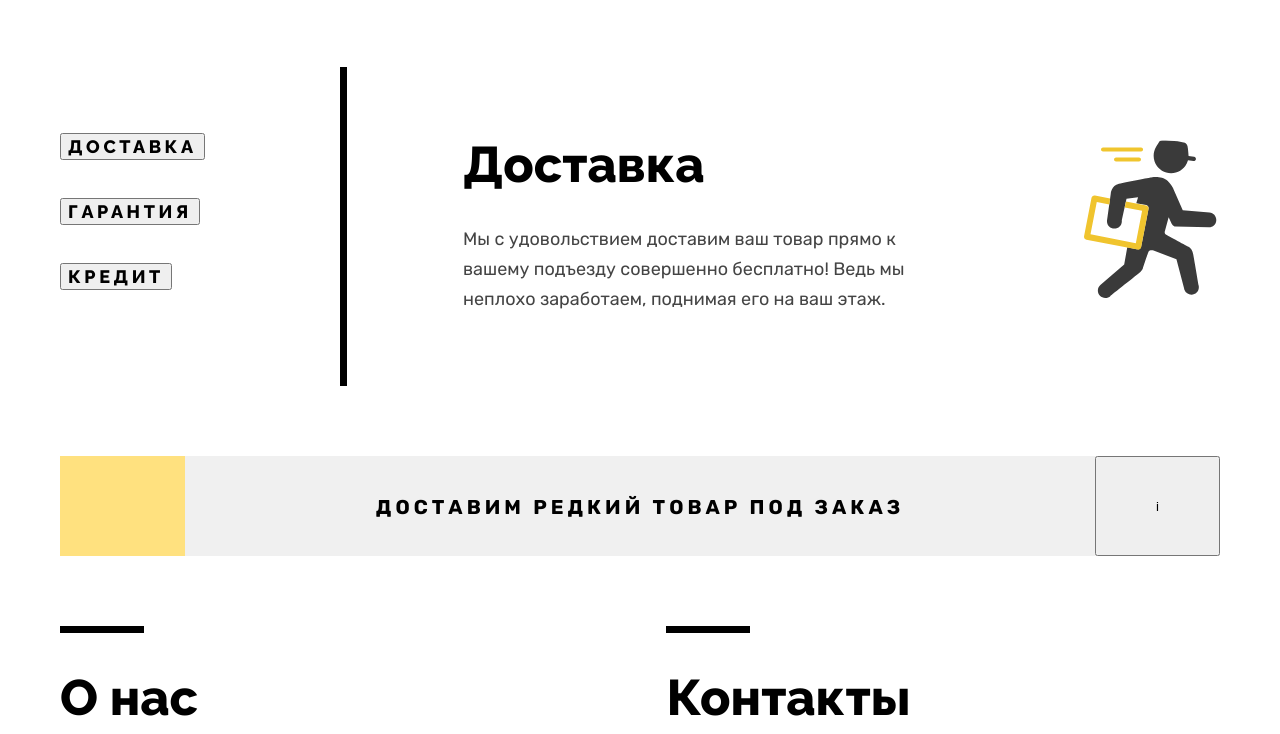
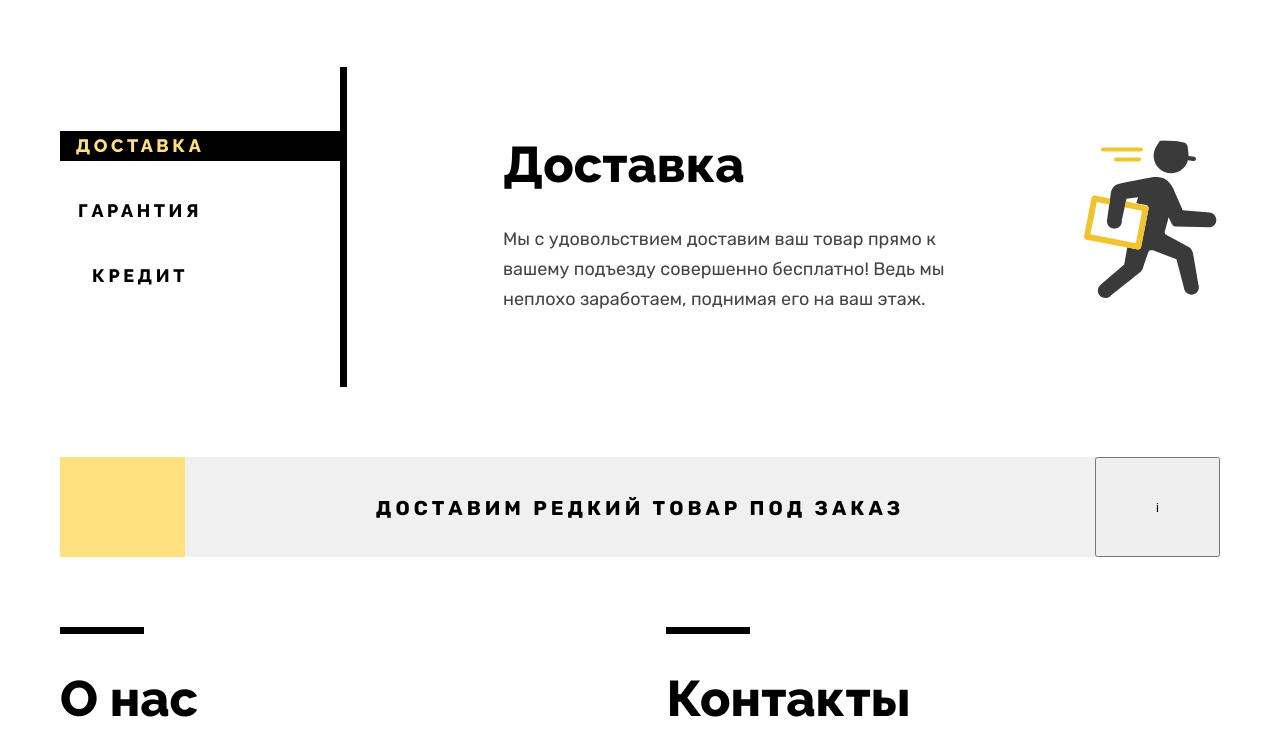
Before and after one commit to htmlacademy-htmlcss/2280491-device-36, a plain HTML site: page index.html in a window 1280 px wide. Shown: the part 1106-1840 px from the top of the page. Drawn offline with Linux system fonts and the light colour scheme.

Commit message:
corrections btn background

```diff
--- a/index.html
+++ b/index.html
@@ -210,9 +210,9 @@
 
             <div class="tabs-wrapper">
 
-                <ul class="tabs-buttons">
+                <ul class="tabs-buttons-wrapper">
                     <li>
-                        <button class="colored-btn">Доставка</button>
+                        <button class="colored-btn black-btn">Доставка</button>
                     </li>
                     <li>
                         <button class="colored-btn">Гарантия</button>
--- a/styles/styles.css
+++ b/styles/styles.css
@@ -82,6 +82,13 @@ body {
     line-height: 21px;
     letter-spacing: 0.2em;
     text-transform: uppercase;
+
+    background-color: transparent;
+    border: none;
+
+    cursor: pointer;
+
+    padding: 0;
 }
 
 .visually-hidden {
@@ -444,25 +451,46 @@ body {
 .tabs-wrapper {
     margin: 0 auto 70px;
     padding: 0 calc((100% - 1160px) / 2);
-
     display: flex;
-
 }
 
-.tabs-wrapper ul {
+.tabs-buttons-wrapper {
+    width: 280px;
+    border-right: solid 7px;
     list-style-type: none;
     padding: 0;
     margin: 0;
 }
 
-.delivery-wrapper button:active {
+.tabs-buttons-wrapper li {
+    margin-bottom: 35px;
+}
+
+.tabs-buttons-wrapper .colored-btn {
+    width: 160px;
+}
+
+.tabs-buttons-wrapper .black-btn {
     background-color: #000000;
     color: #FFE17F;
 }
 
+.tabs-buttons-wrapper li:first-child {
+    margin-top: 64px;
+    background-color: #000000;
+}
+
+.tabs-buttons-wrapper li:last-child {
+    margin-bottom: 0;
+}
+
+.tabs-content {
+    flex: 1;
+}
+
 .tabs-item-content {
     background-repeat: no-repeat;
-    background-position: right 72.5px;
+    background-position: right 73px;
     padding-right: 250px;
 
     display: none;
@@ -485,28 +513,15 @@ body {
     background-image: url(../images/credit.svg);
 }
 
-.tabs-buttons {
-    width: 280px;
-    border-right: solid 7px;
-}
-
 .tabs-content {
-    flex: 1;
-}
-
-.tabs-buttons li {
-    margin-bottom: 35px;
-}
-
-.tabs-buttons li:first-child {
-    margin-top: 65px;
+    margin: 0;
 }
 
 .tabs-content-show {
     display: flex;
     flex-direction: column;
 
-    padding: 72.5px 63px 72.5px 116px;
+    padding: 73px 63px 73px 116px;
 }
 
 .tabs-content-show h2 {
```
Also changed, not shown: catalog.html (+12 -5 lines).
